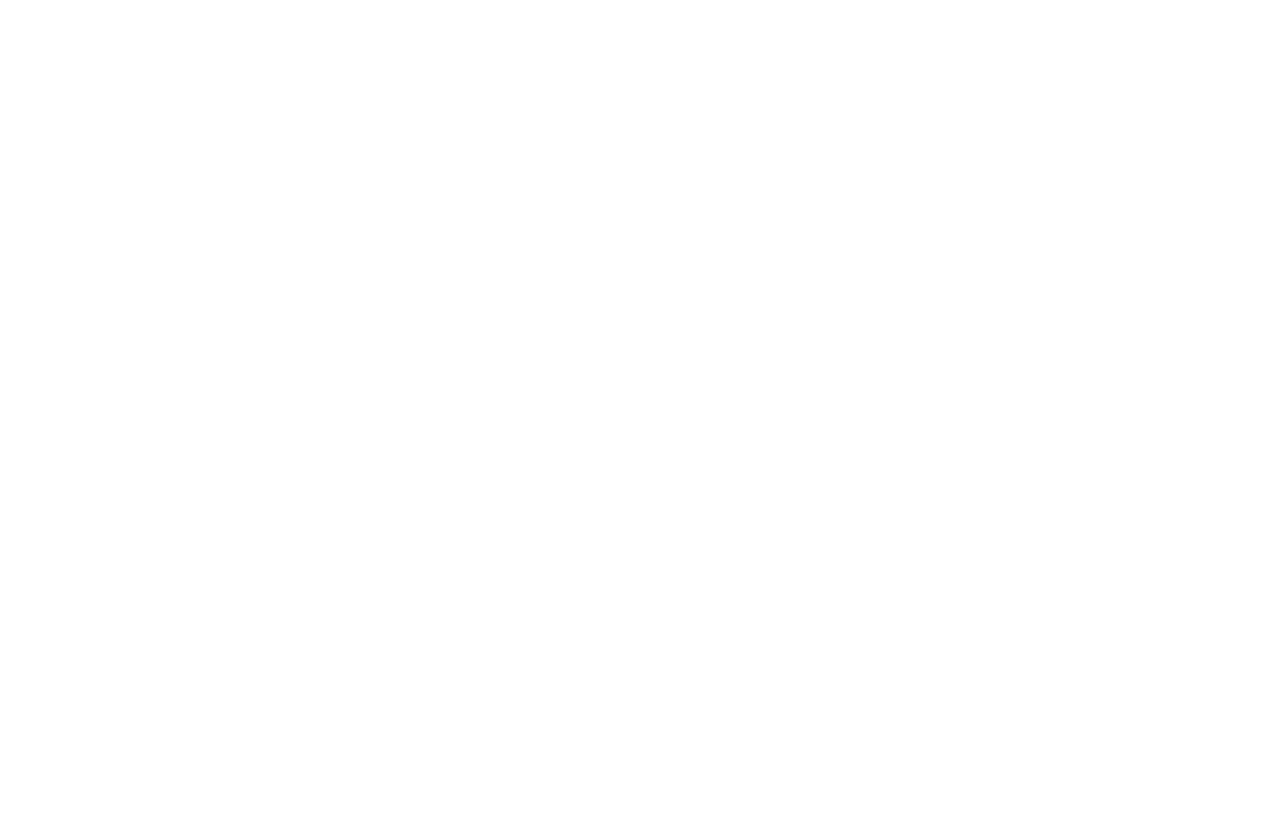
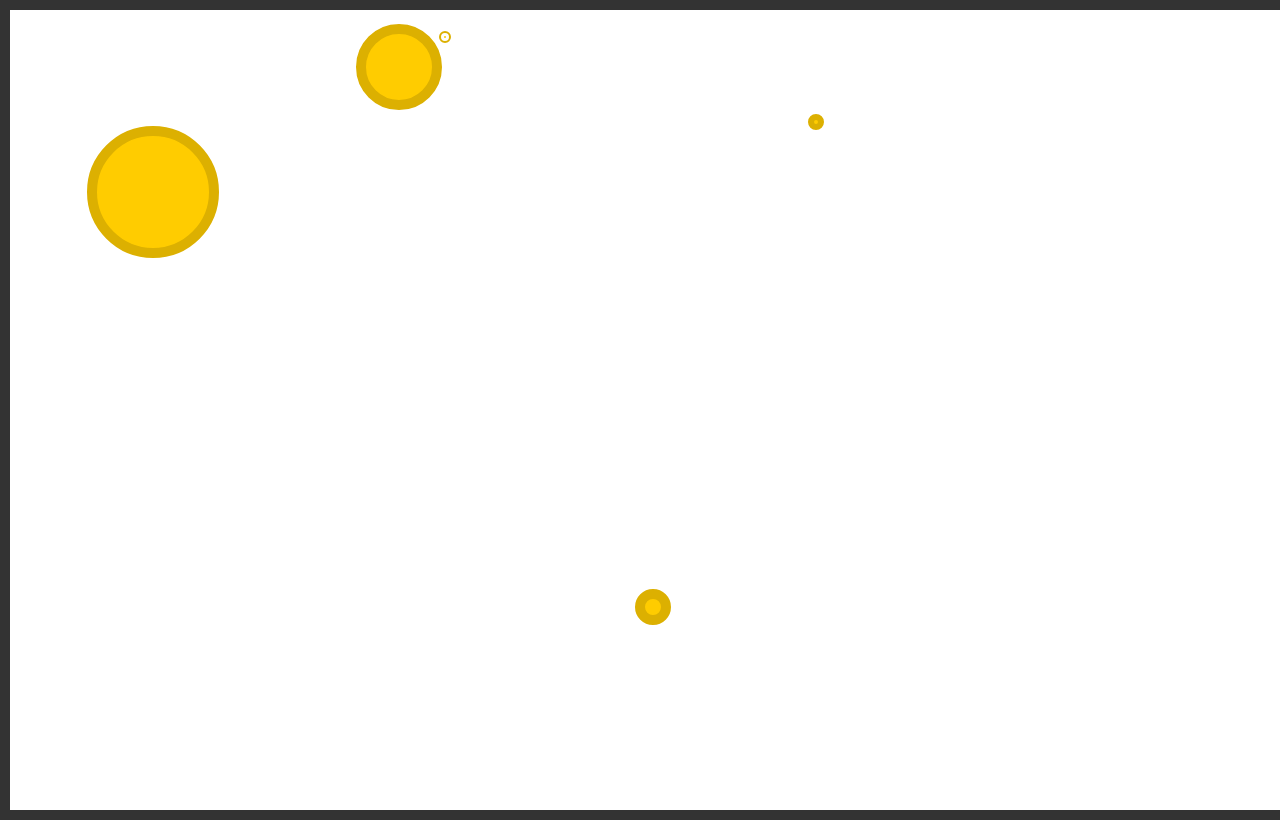
Before and after one commit to annibuliful-lab/everything-canvas-webgl, a website built with Parcel: page src/index.html in a window 1280 px wide. Built offline with nearby package versions, Linux system fonts and the light colour scheme.

Commit message:
Create first canvas with random spawn circle

```diff
--- a/src/app.ts
+++ b/src/app.ts
@@ -1,11 +1,11 @@
-import { CanvasManager, Dimension } from "./lib/CanvasManager";
+import { CanvasManager, Dimension } from './lib/CanvasManager';
 window.onload = () => {
   const canvas = document.getElementById(
-    "canvas-playground"
+    'canvas-playground'
   ) as HTMLCanvasElement;
 
   if (!canvas) {
-    alert("Canvas Element not found");
+    alert('Canvas Element not found');
   }
 
   const windowWidth = window.innerWidth;
@@ -19,8 +19,13 @@ window.onload = () => {
   canvasManager.setDimension(canvasDimension);
 
   // resize canvas
-
   window.onresize = () => {
     canvasManager.setDimension(canvasDimension);
   };
+
+  canvasManager.randomSpawnCircle();
+  canvasManager.randomSpawnCircle();
+  canvasManager.randomSpawnCircle();
+  canvasManager.randomSpawnCircle();
+  canvasManager.randomSpawnCircle();
 };
--- a/src/index.html
+++ b/src/index.html
@@ -7,6 +7,6 @@
     <script type="module" src="app.ts"></script>
   </head>
   <body>
-    <canvas id="canvas-playground"></canvas>
+    <canvas id="canvas-playground" class="canvas-border"></canvas>
   </body>
 </html>
--- a/src/lib/CanvasManager.ts
+++ b/src/lib/CanvasManager.ts
@@ -1,8 +1,9 @@
+import { Arc } from '../models';
+
 export type Dimension = {
   width: number;
   height: number;
 };
-
 export class CanvasManager {
   private element: HTMLCanvasElement;
   private context2d: CanvasRenderingContext2D;
@@ -12,8 +13,8 @@ export class CanvasManager {
 
   constructor(canvas: HTMLCanvasElement) {
     this.element = canvas;
-    this.context2d = canvas.getContext("2d");
-    const webgl = canvas.getContext("webgl");
+    this.context2d = canvas.getContext('2d');
+    const webgl = canvas.getContext('webgl');
     if (webgl) {
       this.webglContext = webgl;
     }
@@ -26,4 +27,36 @@ export class CanvasManager {
     this.width = width;
     this.height = height;
   }
+
+  drawCircle(circle: Arc) {
+    this.context2d.beginPath();
+
+    this.context2d.arc(
+      circle.x,
+      circle.y,
+      circle.radius,
+      circle.startAngle,
+      circle.endAngle,
+      false
+    );
+    this.context2d.closePath();
+
+    this.context2d.fillStyle = '#FFCC00';
+    this.context2d.fill();
+
+    this.context2d.lineWidth = 10;
+    this.context2d.strokeStyle = '#DCB001';
+    this.context2d.stroke();
+  }
+
+  randomSpawnCircle() {
+    const randomCircle: Arc = {
+      x: Math.floor(Math.random() * this.width),
+      y: Math.floor(Math.random() * this.height),
+      radius: Math.floor(Math.random() * 100),
+      startAngle: 0,
+      endAngle: 2 * Math.PI,
+    };
+    this.drawCircle(randomCircle);
+  }
 }
--- /dev/null
+++ b/src/models.ts
@@ -0,0 +1,13 @@
+export type Position = {
+  xPos: number;
+  yPos: number;
+};
+
+export type Arc = {
+  x: number;
+  y: number;
+  radius: number;
+  startAngle: number;
+  endAngle: number;
+  counterclockwise?: boolean;
+};
--- a/src/styles.css
+++ b/src/styles.css
@@ -2,3 +2,7 @@ body {
   margin: 0;
   padding: 0;
 }
+
+.canvas-border {
+  border: #333 10px solid;
+}
```
